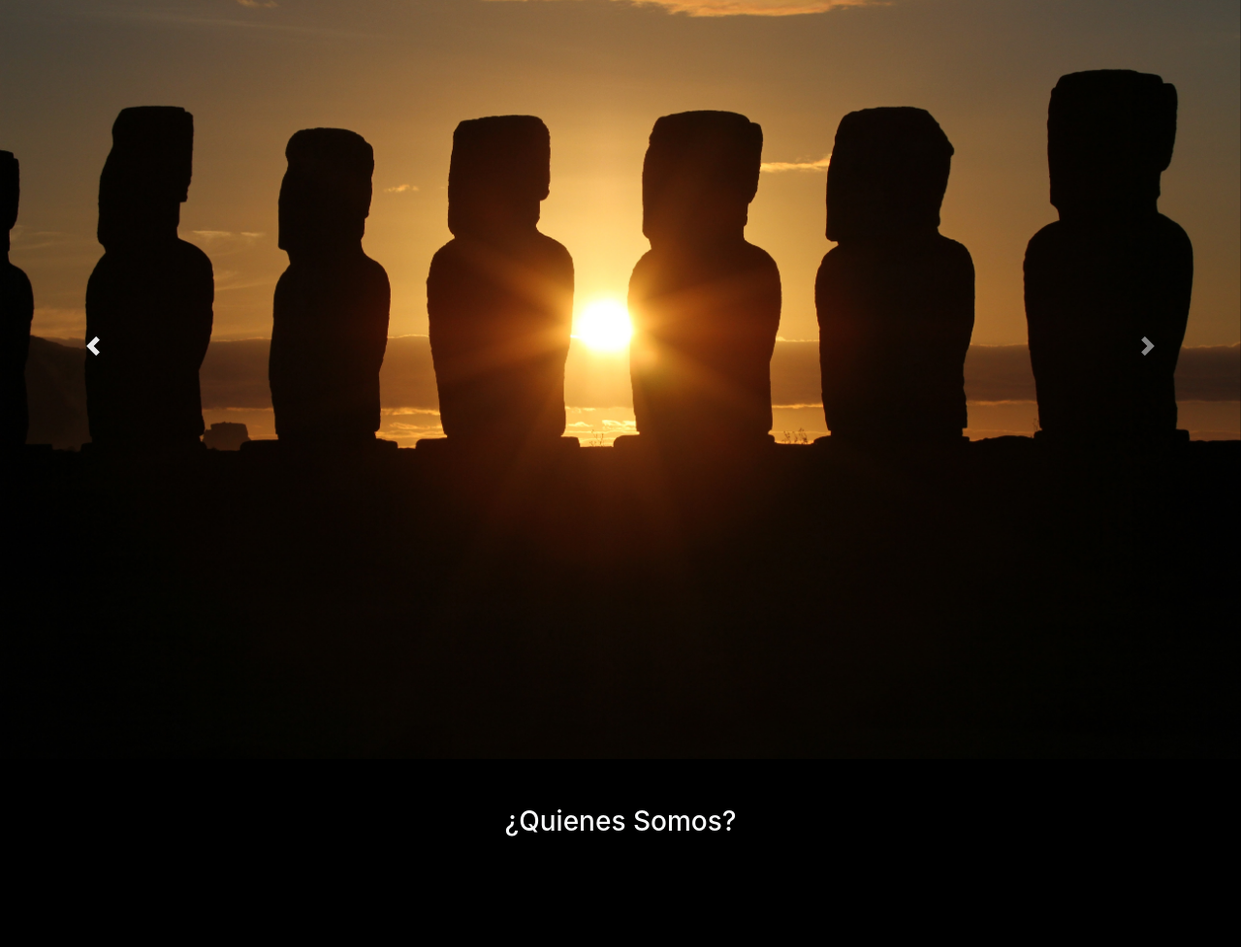
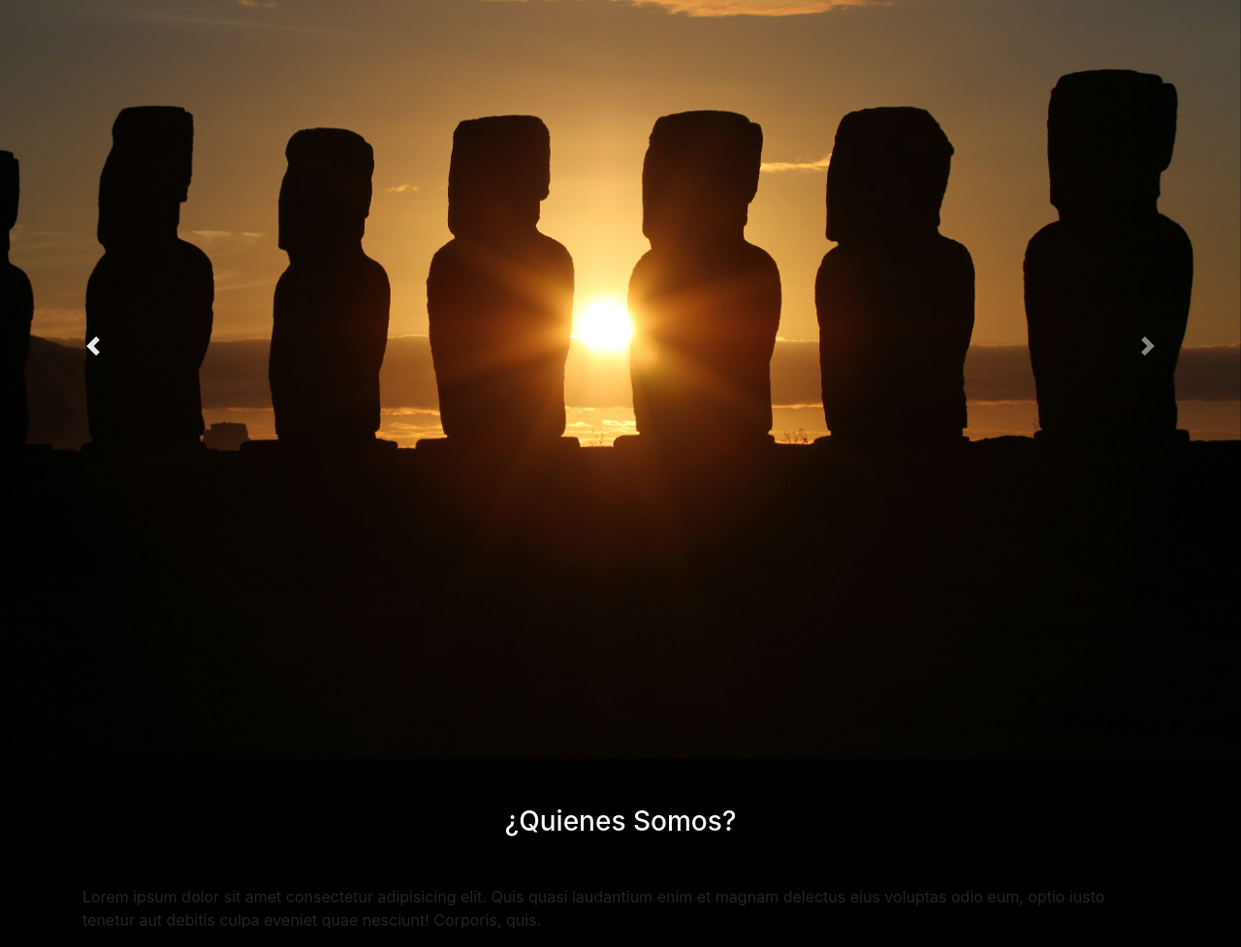
Before and after one commit to Millaray94/pruebafinal, a plain HTML site: page index.html in a window 1280 px wide. Shown: the part 70-1047 px from the top of the page at 97% size. Before the commit the page ends 983 px from the top, so only its background shows below. Drawn offline with nearby package versions, Linux system fonts and the light colour scheme.

Commit message:
pages modified

```diff
--- a/index.html
+++ b/index.html
@@ -68,7 +68,7 @@
     <div class="container">
       <h3 class="text-center text-light my-5">¿Quienes Somos?</h3>
 
-
+    <p>Lorem ipsum dolor sit amet consectetur adipisicing elit. Quis quasi laudantium enim et magnam delectus eius voluptas odio eum, optio iusto tenetur aut debitis culpa eveniet quae nesciunt! Corporis, quis.</p>
     </div>
 
 
```
